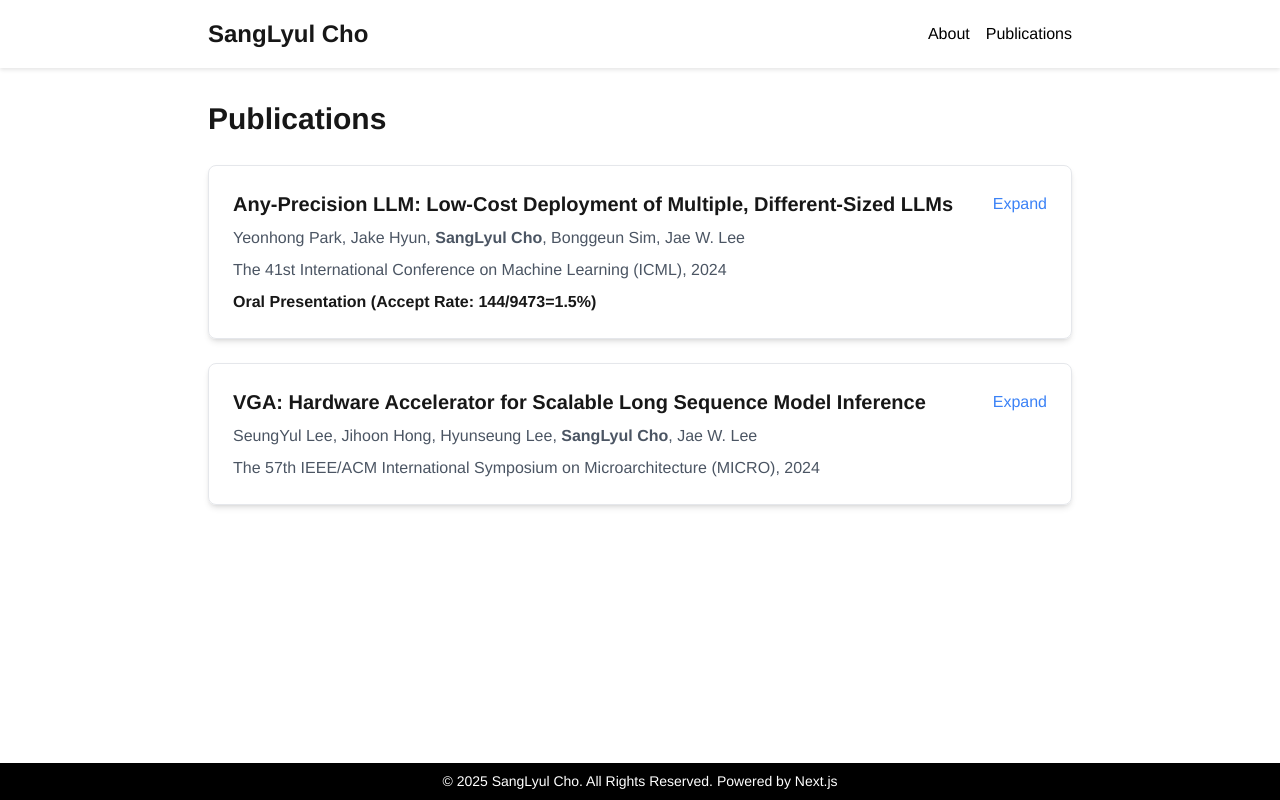
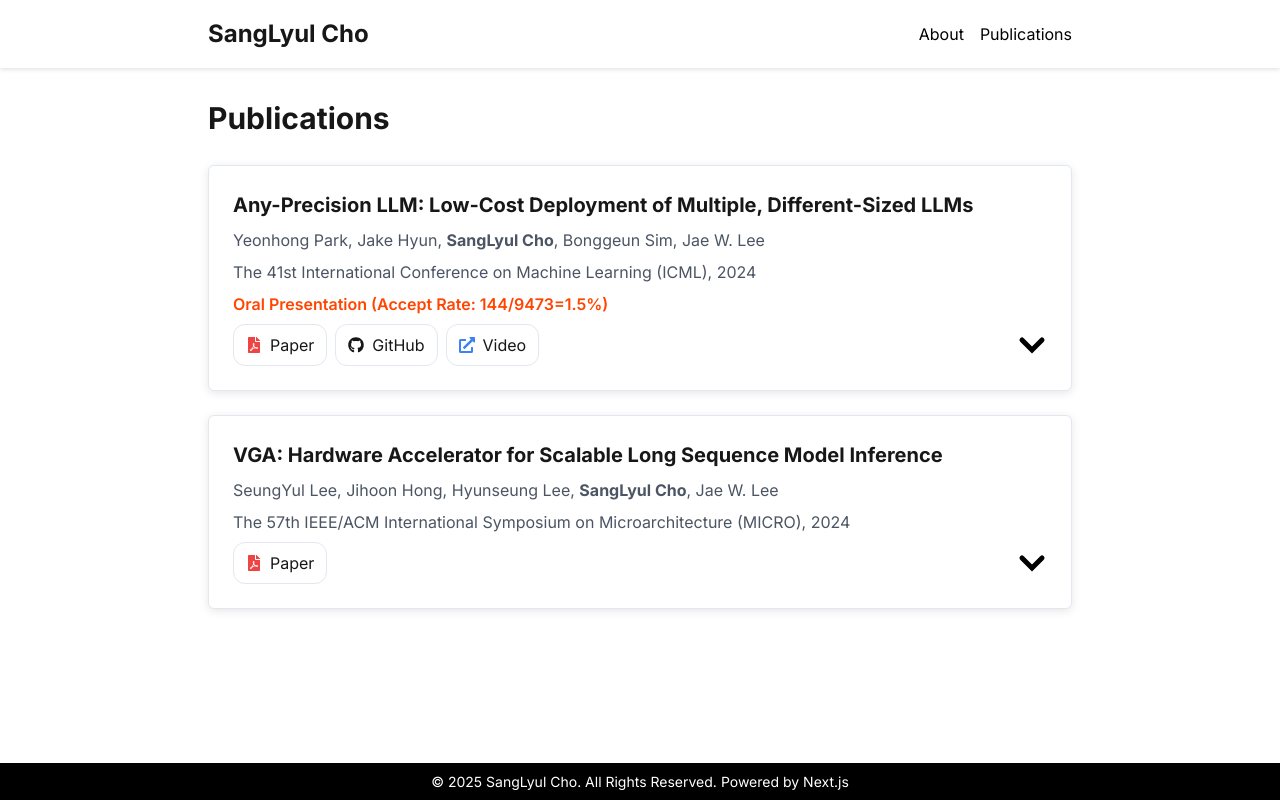
Before and after one commit to chosanglyul/billcho.net, a Next.js app: page /publications in a window 1280 px wide. Built offline with nearby package versions, Linux system fonts and the light colour scheme.

Commit message:
Fix main and publication page

```diff
--- a/app/layout.tsx
+++ b/app/layout.tsx
@@ -1,13 +1,12 @@
 import "@/styles/globals.css";
+
+import React from "react";
 import type { Metadata } from 'next';
+import { Inter } from 'next/font/google';
 
 import Header from '@/components/header';
 import Footer from '@/components/footer';
 import profileData from '@/public/profile.json';
-
-interface LayoutProps {
-  children: React.ReactNode;
-};
 
 export const metadata: Metadata = {
   title: profileData.name,
@@ -15,10 +14,12 @@ export const metadata: Metadata = {
   icons: { icon: 'favicon.ico', },
 };
 
-const RootLayout: React.FC<LayoutProps> = ({ children }) => {
+const inter = Inter({ subsets: ['latin'] });
+
+const RootLayout: React.FC<{ children: React.ReactNode }> = ({ children }) => {
   return (
     <html lang="en">
-      <body>
+      <body className={inter.className}>
         <Header />
         {children}
         <Footer />
--- a/app/publications/page.tsx
+++ b/app/publications/page.tsx
@@ -1,6 +1,7 @@
 import profileData from '@/public/profile.json';
+import Publication from '@/components/publication';
+import { PublicationData } from '@/interfaces/types';
 import styles from '@/styles/publication.module.css';
-import Publication, { PublicationData } from '@/components/publication';
 
 const publications: PublicationData[] = profileData.publications.reverse();
 
--- a/components/footer.tsx
+++ b/components/footer.tsx
@@ -14,7 +14,7 @@ const Footer: React.FC = () => {
 
         <span className='desktop-only'>
           Powered by {' '}
-          <Link href='https://nextjs.org' className={styles.link}>Next.js</Link>
+          <Link href='https://nextjs.org' className={styles.link} target='_blank' rel='noopener noreferrer'>Next.js</Link>
         </span>
       </div>
      </footer>
--- a/components/publication.tsx
+++ b/components/publication.tsx
@@ -1,21 +1,32 @@
 'use client';
 
+import Link from 'next/link';
 import Image from 'next/image';
 import React, { useState } from 'react';
+
 import profileData from '@/public/profile.json';
+import styles from '@/styles/publication.module.css';
+import { LinkData, LinkTypeComponents, PublicationData } from '@/interfaces/types';
 
 const name: string = profileData.name;
 
-export interface PublicationData {
-  id: string;
-  title: string;
-  authors: string[];
-  journal: string;
-  year: number;
-  abstract: string;
-  highlight?: string;
-  figures?: string[];
-  additional_informations?: string[];
+const AuthorList: React.FC<{ authors: string[] }> = ({ authors }) => {
+  return authors.map(author => (
+    author === name ? <strong>{author}</strong> : <>{author}</>
+  )).reduce((prev, curr) =>
+    <>{prev}, {curr}</>
+  );
+};
+
+const ExternalLink: React.FC<{ link: LinkData }> = ({ link }) => {
+  return (
+    <Link href={link.href} className={styles.link} target='_blank' rel='noopener noreferrer'>
+      <div className={styles.linkContainer}>
+        {LinkTypeComponents[link.type]}
+        <span className={`${link.type === 'Other' ? '' : 'desktop-only'} ${styles.linkName}`}>{link.name}</span>
+      </div>
+    </Link>
+  )
 };
 
 const Publication: React.FC<{ pub: PublicationData }> = ({ pub }) => {
@@ -23,55 +34,41 @@ const Publication: React.FC<{ pub: PublicationData }> = ({ pub }) => {
 
   const toggleExpanded = () => { setExpanded(prev => !prev); };
 
+  // TODO collapse/expand animation
+
   return (
-        <div
-          key={pub.id}
-          className="p-6 border rounded-lg shadow-md"
-        >
-          <div className="flex justify-between items-center">
-            <h2 className="text-xl font-semibold">{pub.title}</h2>
+    <div className={styles.container}>
+      <h2 className={styles.h2}>{pub.title}</h2>
+      <p className={styles.authors}><AuthorList authors={pub.authors} /></p>
+      <p className={styles.journal}>{pub.journal}, {pub.year}</p>
+      {pub.highlight && (<p className={styles.highlight}>{pub.highlight}</p>)}
+
+      <div className='flex gap-2'>
+        {pub.links?.map((link, index) => ( <ExternalLink key={index} link={new LinkData(link)} /> ))}
+
         <button
           onClick={ toggleExpanded }
-              className="text-blue-500 hover:underline"
+          className={`desktop-only ${styles.button} ${expanded ? styles.reverse : ''}`}
+          title={expanded ? 'Collapse' : 'Expand'}
+          aria-label={expanded ? 'Collapse publication' : 'Expand publication'}
         >
-              {expanded ? 'Collapse' : 'Expand'}
+          <svg width='30' height='20' xmlns='http://www.w3.org/2000/svg'>
+            <polyline points='5,5 15,15 25,5' />
+          </svg>
         </button>
       </div>
 
-          <p className="text-gray-600 mt-2">
-            {pub.authors.map((author, index) => (
-              <span key={index}>
-                {author === name ? <strong>{author}</strong> : author}
-                {index < pub.authors.length - 1 ? ', ' : ''}
-              </span>
-            ))}
-          </p>
-
-          <p className="text-gray-600 mt-2">{pub.journal}, {pub.year}</p>
-
-          {pub.highlight && (
-            <p className="font-bold mt-2">{pub.highlight}</p>
-          )}
-
       {expanded && (
-            <div className="mt-4">
-              <h3 className="font-bold">Abstract:</h3>
-              <p className="text-gray-700 mb-4">{pub.abstract}</p>
-
-              {pub.figures && pub.figures.length > 0 && (
-                <div className="grid grid-cols-2 gap-4">
-                  {pub.figures.map((figure, index) => (
-                    <div key={index} className="relative w-full h-64">
-                      <Image
-                        src={figure}
-                        alt={`Figure ${index + 1}`}
-                        fill
-                        className="object-contain"
-                      />
+        <div className='desktop-only'>
+          <h3 className={styles.h3}>Abstract:</h3>
+          <p className={styles.abstract}>{pub.abstract}</p>
+          <div className={styles.figureContainer}>
+            {pub.figures?.map((figure, index) => (
+              <div key={index} className={styles.figure}>
+                <Image src={figure} alt={`Figure ${index + 1}`} fill className={styles.image} />
               </div>
             ))}
           </div>
-              )}
         </div>
       )}
     </div>
--- /dev/null
+++ b/interfaces/types.tsx
@@ -0,0 +1,44 @@
+import { JSX } from 'react';
+import { FaGithub, FaFilePdf, FaExternalLinkAlt } from 'react-icons/fa';
+
+type LinkType = 'GitHub' | 'Paper' | 'Other';
+
+export const LinkTypeComponents: Record<LinkType, JSX.Element> = {
+  GitHub: <FaGithub className='text-black-500 dark:text-white-500' />,
+  Paper: <FaFilePdf className='text-red-500' />,
+  Other: <FaExternalLinkAlt className='text-blue-500' />,
+};
+
+type LinkRawData = {
+  type: string;
+  href: string;
+};
+
+export class LinkData {
+  type: LinkType;
+  href: string;
+  name: string;
+
+  constructor(data: LinkRawData) {
+    this.name = data.type;
+    this.href = data.href;
+    if (data.type === 'GitHub' || data.type === 'Paper') {
+      this.type = data.type as LinkType;
+    } else {
+      this.type = 'Other';
+    }
+  }
+};
+
+export type PublicationData = {
+  id: string;
+  title: string;
+  authors: string[];
+  journal: string;
+  year: number;
+  highlight?: string;
+  links?: LinkRawData[];
+  abstract: string;
+  figures?: string[];
+  works?: string[];
+};
--- a/public/profile.json
+++ b/public/profile.json
@@ -23,8 +23,14 @@
       "authors": ["SeungYul Lee", "Jihoon Hong", "Hyunseung Lee", "SangLyul Cho", "Jae W. Lee"],
       "journal": "The 57th IEEE/ACM International Symposium on Microarchitecture (MICRO)",
       "year": 2024,
+      "links": [
+        {
+          "type": "Paper",
+          "href": "https://ieeexplore.ieee.org/document/10764661"
+        }
+      ],
       "abstract": "Effectively modeling relationships between distant elements in a long input sequence is an important task that remains challenging to this day. The state-of-the-art models for processing sequential data are self-attention-based transformer models. However, the computational complexity of self-attention is quadratic to the input sequence length, which often becomes the limiting factor in scaling the sequence length. Recently, state space model (SSM)-based global convolution models, which replace attention with convolution, have been found to be effective for modeling long sequences, with a sub-quadratic complexity using Fast Fourier Transform (FFT). However, they show sub-optimal performance on data-parallel accelerators like GPU, due to the regions of extremely low compute utilization with memory bandwidth-bound operations. To address this inefficiency, this paper proposes the Vandermonde matrix Generating Accelerator (VGA), a custom accelerator that performs FFT-based convolution in an area/power-efficient manner. VGA introduces Complex number Compute Units (CCUs) to fully utilize the high on-chip SRAM bandwidth, and parameters are generated on the fly to drastically reduce the required SRAM capacity. VGA achieves 76x(48x) higher area (power) efficiency than NVIDIA A100 GPU when executing the global convolution operator of H3, a state-of-the-art SSM-based model.",
-      "additional_informations": [
+      "works": [
         "Implemented and profiled LLMs in NVIDIA GPU and Google Cloud TPU"
       ]
     },
@@ -34,9 +40,27 @@
       "authors": ["Yeonhong Park", "Jake Hyun", "SangLyul Cho", "Bonggeun Sim", "Jae W. Lee"],
       "journal": "The 41st International Conference on Machine Learning (ICML)",
       "year": 2024,
+      "highlight": "Oral Presentation (Accept Rate: 144/9473=1.5%)",
+      "links": [
+        {
+          "type": "Paper",
+          "href": "https://openreview.net/pdf?id=u09gadH3BU"
+        },
+        {
+          "type": "GitHub",
+          "href": "https://github.com/SNU-ARC/any-precision-llm"
+        },
+        {
+          "type": "Video",
+          "href": "https://icml.cc/virtual/2024/oral/35450"
+        }
+      ],
       "abstract": "Recently, considerable efforts have been directed towards compressing Large Language Models (LLMs), which showcase groundbreaking capabilities across diverse applications but entail significant deployment costs due to their large sizes. Meanwhile, much less attention has been given to mitigating the costs associated with deploying multiple LLMs of varying sizes despite its practical significance. Thus, this paper introduces any-precision LLM, extending the concept of any-precision DNN to LLMs. Addressing challenges in any-precision LLM, we propose a lightweight method for any-precision quantization of LLMs, leveraging a post-training quantization framework, and develop a specialized software engine for its efficient serving. As a result, our solution significantly reduces the high costs of deploying multiple, different-sized LLMs by overlaying LLMs quantized to varying bit-widths, such as 3, 4, ..., n bits, into a memory footprint comparable to a single n-bit LLM. All the supported LLMs with varying bit-widths demonstrate state-of-the-art model quality and inference throughput, proving itself to be a compelling option for deployment of multiple, different-sized LLMs. The code is available at https://github.com/SNU-ARC/any-precision-llm.",
-      "highlight": "Oral Presentation (Accept Rate: 144/9473=1.5%)",
-      "additional_informations": [
+      "figures": [
+        "/publication/any-prec-llm-iu.png",
+        "/publication/any-prec-llm-sw-engine.png"
+      ],
+      "works": [
         "Designed and implemented the Table Lookup Merge (TLM) technique to enhance the efficiency of the quantized GEMV, achieving up to 19% faster GEMV time through optimization",
         "Developed an efficient CUDA kernel with tiling for batched and quantized GEMV"
       ]
--- a/styles/globals.css
+++ b/styles/globals.css
@@ -17,7 +17,7 @@
 body {
   color: var(--foreground);
   background: var(--background);
-  font-family: Helvetica, Arial, sans-serif;
+  font-family: "Inter", Helvetica, Arial, sans-serif;
 }
 
 @media (max-width: 600px) {
--- a/styles/publication.module.css
+++ b/styles/publication.module.css
@@ -13,3 +13,149 @@
   font-weight: bold;
   transition: color 0.3s;
 }
+
+/* Container for the entire publication card */
+.container {
+  display: flex;
+  flex-direction: column;
+  padding: 1.5rem; /* 6px padding */
+  border: 1px solid #e2e8f0; /* Light border */
+  border-radius: 0.375rem; /* Rounded corners */
+  box-shadow: 0 2px 10px rgba(0, 0, 0, 0.1); /* Shadow */
+  background-color: white; /* Background */
+  gap: 0.5rem;
+}
+
+.h2 {
+  font-size: 1.25rem;
+  font-weight: 700;
+}
+
+.authors {
+  color: #4b5563;
+}
+
+.journal {
+  color: #4b5563;
+}
+
+.highlight {
+  color: #ff4500;
+  font-weight: 600;
+}
+
+.button {
+  fill: none;
+  stroke: black;
+  stroke-width: 5;
+  stroke-linecap: round;
+  margin-left: auto;
+  transition: transform 0.3s, rotate 0.3s;
+}
+
+.button:hover {
+  stroke: #333;
+  transform: scale(1.05);
+}
+
+.reverse {
+  rotate: 180deg;
+}
+
+.h3 {
+  margin-top: 0.5rem;
+  font-weight: 700;
+}
+
+.abstract {
+  font-size: 0.875rem;
+  color: #4b5563;
+}
+
+.figureContainer {
+  display: grid;
+  grid-template-columns: repeat(2, 1fr);
+  column-gap: 1rem;
+}
+
+.figure {
+  position: relative;
+  width: 100%;
+  height: 16rem;
+  background-color: white;
+  margin-top: 1rem;
+  border-radius: 0.75rem;
+}
+
+.image {
+  object-fit: contain;
+  width: 100%;
+  height: 100%;
+}
+
+.link {
+  display: flex;
+  align-items: center;
+  justify-content: center;
+  gap: 0.5rem;
+  padding: 0.75rem;
+  border-radius: 0.75rem;
+  border: 1px solid #e2e8f0;
+  transition: all 0.3s;
+}
+
+.link:hover {
+  background-color: #f3f4f6;
+  transform: scale(1.05);
+}
+
+.linkContainer {
+  display: flex;
+  align-items: center;
+  gap: 0.5rem;
+}
+
+.linkName {
+  line-height: 0;
+}
+
+@media (prefers-color-scheme: dark) {
+  .container {
+    border: 1px solid #4b5563;
+    box-shadow: 0 2px 10px rgba(255, 255, 255, 0.1);
+    background-color: black;
+  }
+
+  .authors {
+    color: #e2e8f0;
+  }
+
+  .journal {
+    color: #e2e8f0;
+  }
+
+  .button {
+    stroke: white;
+  }
+
+  .button:hover {
+    stroke: #ddd;
+  }
+
+  .link {
+    border-color: lightgray;
+    background-color: black;
+  }
+
+  .link:hover {
+    background-color: #333;
+  }
+
+  .linkName {
+    color: #e2e8f0;
+  }
+
+  .abstract {
+    color: #e2e8f0;
+  }
+}
```
Also changed, not shown: styles/main.module.css (+23 -0 lines), public/publication/any-prec-llm-iu.png (added), public/publication/any-prec-llm-sw-engine.png (added). Lines whose indentation alone changed are shown as unchanged.
